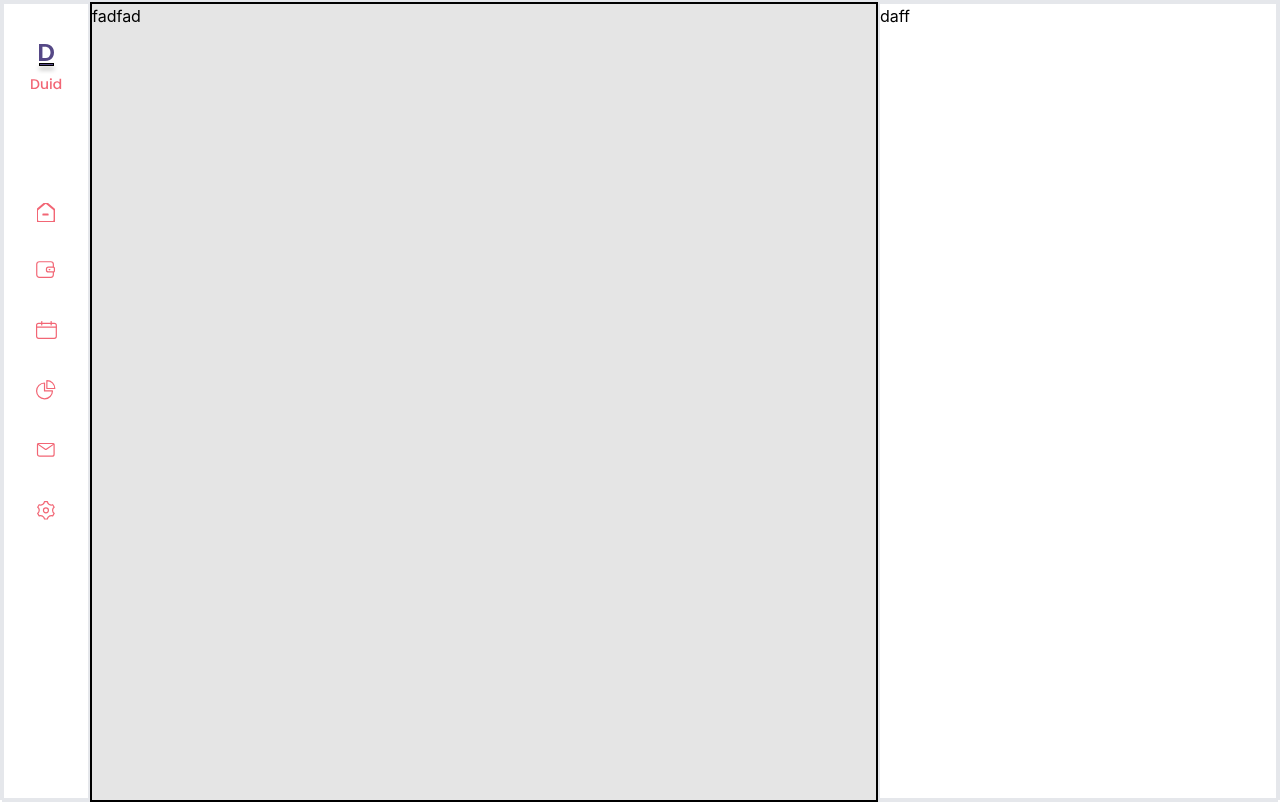
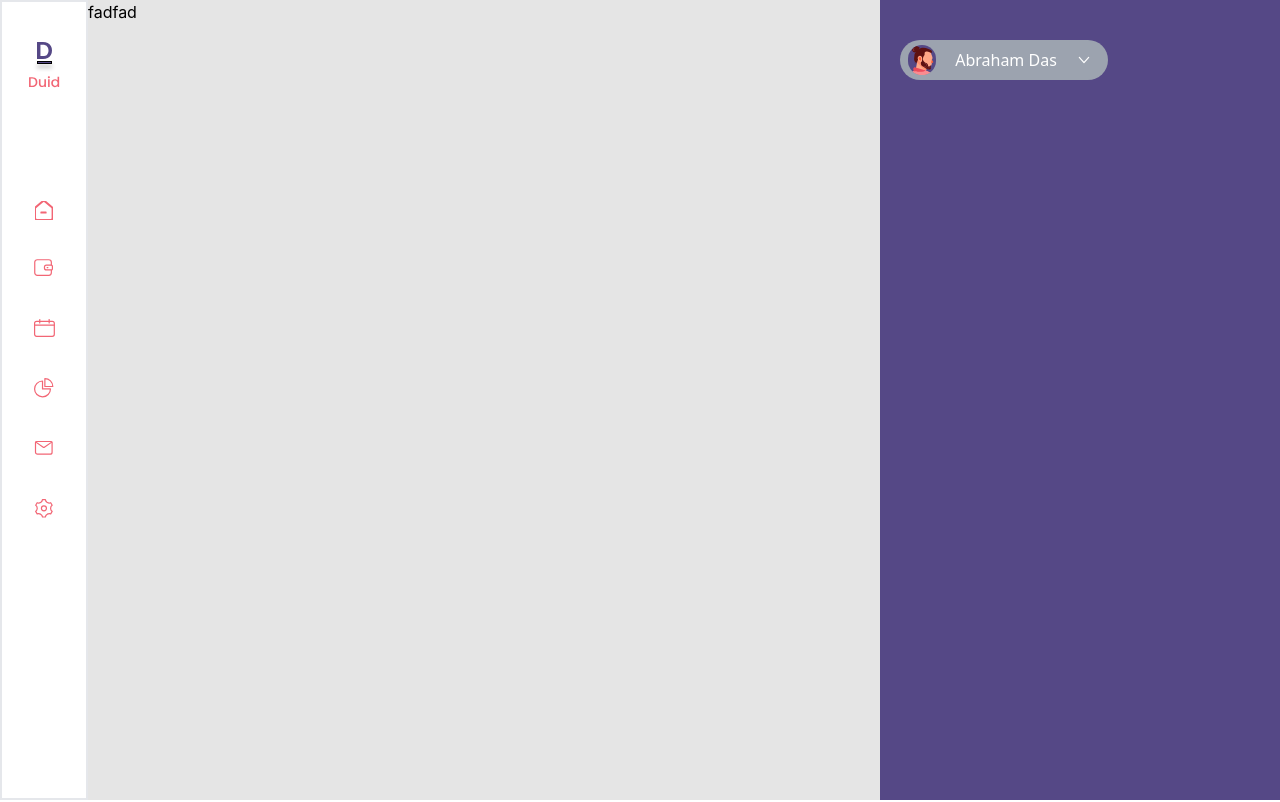
Before and after one commit to NayanJD/finance-app, a React (Create React App) app: page / in a window 1280 px wide. Built offline with nearby package versions, Linux system fonts and the light colour scheme.

Commit message:
Add profile button with slide in animation on clicked

```diff
--- a/src/App.tsx
+++ b/src/App.tsx
@@ -1,4 +1,4 @@
-import React from "react";
+import React, { useState } from "react";
 import logo from "./logo.svg";
 import "./App.css";
 import { ReactComponent as DuidLogo } from "./assets/duidLogo.svg";
@@ -8,10 +8,15 @@ import { ReactComponent as CalendarLogo } from "./assets/calendarLogo.svg";
 import { ReactComponent as StatsLogo } from "./assets/statsLogo.svg";
 import { ReactComponent as MessagesLogo } from "./assets/messagesLogo.svg";
 import { ReactComponent as SettingsLogo } from "./assets/settingsLogo.svg";
+import { ReactComponent as ProfileImage } from "./assets/profileImage.svg";
+import { ReactComponent as DropdownLogo } from "./assets/dropdownLogo.svg";
 
 function App() {
+  const [isClicked, setIsClicked] = useState(true);
+
+  console.log("isClicked", isClicked);
   return (
-    <div className="flex flex-wrap sm:flex-row flex-col-reverse h-screen items-end sm:items-start  border-2 ">
+    <div className="flex flex-wrap sm:flex-row flex-col-reverse h-screen items-end sm:items-start ">
       <div className="border-2 w-screen sm:w-88px h-fit sm:h-screen flex sm:flex-none sm:flex-col  py-2 sm:py-0 overflow-auto">
         <div className="sm:block hidden mt-[20px] sm:mt-[40px] mx-auto w-fit h-fit grid justify-items-center">
           <DuidLogo />
@@ -35,11 +40,28 @@ function App() {
           <SettingsLogo />
         </div>
       </div>
-      <div className="grow w-screen sm:w-fit sm:h-screen border-2 border-black bg-creamyWhite">
+      <div className="grow w-screen sm:w-fit sm:h-screen bg-creamyWhite">
         fadfad
       </div>
-      <div className="hidden sm:flex-none  sm:block w-[400px] h-screen border-2 self-end">
-        daff
+      <div
+        className={`hidden sm:flex-none  sm:block  ${
+          isClicked ? "w-[400px]" : "w-[0px]"
+        } h-screen  self-end bg-duidPurple transition-all ease-in-out`}
+      >
+        <div className="grid">
+          <div
+            className="flex justify-between items-center rounded-full w-[208px] h-[40px] mt-[40px] ml-[20px] pr-4 bg-gray-400 py-1 px-2"
+            onClick={() => setIsClicked(false)}
+          >
+            <div>
+              <ProfileImage className="bg-duidPurple rounded-full" />
+            </div>
+            <div className="text-white font-sans">Abraham Das</div>
+            <div>
+              <DropdownLogo />
+            </div>
+          </div>
+        </div>
       </div>
     </div>
   );
--- a/tailwind.config.js
+++ b/tailwind.config.js
@@ -8,6 +8,7 @@ module.exports = {
       creamyWhite: "#E5E5E5",
       iconDColor: "#554886",
       duidRed: "#F26675",
+      duidPurple: "#554886",
     },
     extend: {
       width: {
```
Also changed, not shown: src/assets/dropdownLogo.svg (added), src/assets/profileImage.svg (added).
